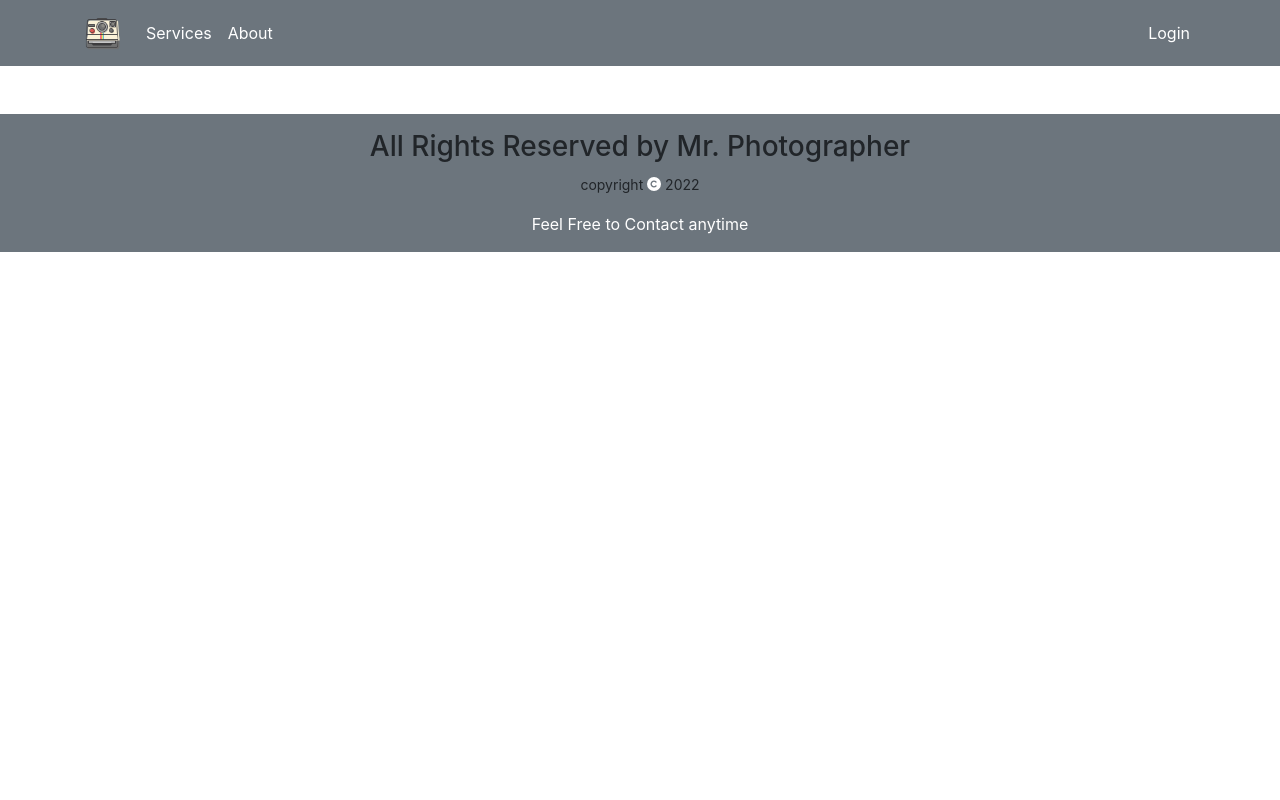
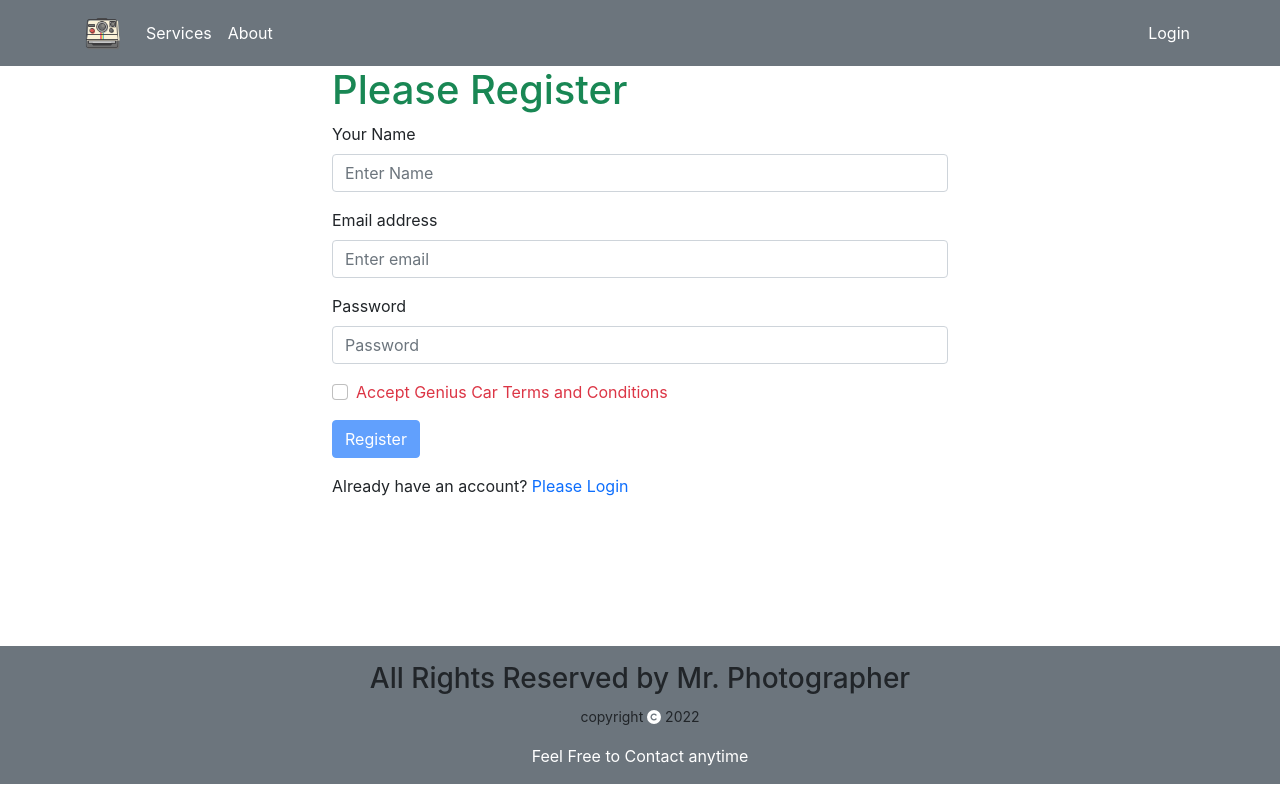
Before and after one commit to Tahmidd/mr-photographer-website, a React (Create React App) app: page /register in a window 1280 px wide. Built offline with nearby package versions, Linux system fonts and the light colour scheme.

Commit message:
register added

```diff
--- a/src/App.css
+++ b/src/App.css
@@ -11,6 +11,16 @@
   .App-logo {
     animation: App-logo-spin infinite 20s linear;
   }
+}
+
+.page-container {
+  display: flex;
+  flex-direction: column;
+  min-height: 100vh;
+}
+
+.content-wrap {
+  flex: 1;
 }
 
 .App-header {
@@ -32,6 +42,7 @@
   from {
     transform: rotate(0deg);
   }
+
   to {
     transform: rotate(360deg);
   }
--- a/src/App.js
+++ b/src/App.js
@@ -8,23 +8,28 @@ import ServiceDetail from './Pages/ServiceDetail/ServiceDetail';
 import Login from './Pages/Login/Login/Login';
 import RequireAuth from './Pages/Login/RequireAuth/RequireAuth';
 import Checkout from './Pages/Checkout/Checkout';
+import Register from './Pages/Login/Register/Register';
 
 function App() {
   return (
-    <div >
+    <div className='page-container'>
+      <div className='content-wrap'>
         <Header></Header>
         <Routes>
           <Route path='/' element={<Home></Home>}></Route>
           <Route path='/home' element={<Home></Home>}></Route>
           <Route path='/service/:serviceId' element={<ServiceDetail></ServiceDetail>}></Route>
           <Route path='/login' element={<Login></Login>}></Route>
+          <Route path="/register" element={<Register></Register>}></Route>
           <Route path="/checkout" element={
             <RequireAuth>
               <Checkout></Checkout>
             </RequireAuth>
           }></Route>
         </Routes>
+      </div>
       <Footer></Footer>
+
     </div>
   );
 }
--- a/src/Pages/Login/Login/Login.js
+++ b/src/Pages/Login/Login/Login.js
@@ -1,8 +1,14 @@
 import React from 'react';
 import { Button, Form } from 'react-bootstrap';
+import { Link, useNavigate } from 'react-router-dom';
 
 
 const Login = () => {
+    const navigate = useNavigate();
+
+    const navigateRegister = event => {
+        navigate('/register');
+    }
 
     const handleSubmit = e => {
         e.preventDefault();
@@ -22,13 +28,13 @@ const Login = () => {
                     <Form.Label>Password</Form.Label>
                     <Form.Control type="password" placeholder="Password" required />
                 </Form.Group>
-                <Form.Group className="mb-3" controlId="formBasicCheckbox">
-                    <Form.Check type="checkbox" label="Check me out" />
-                </Form.Group>
+
                 <Button variant="primary" type="submit">
                     Login
                 </Button>
             </Form>
+
+            <p>New to Genius Car? <Link to="/register" className='text-primary pe-auto text-decoration-none' onClick={navigateRegister}>Please Register</Link> </p>
         </div>
     );
 };
--- /dev/null
+++ b/src/Pages/Login/Register/Register.js
@@ -0,0 +1,52 @@
+import React, { useState } from 'react';
+import { Button, Form } from 'react-bootstrap';
+import { Link, useNavigate } from 'react-router-dom';
+
+const Register = () => {
+    const [agree, setAgree] = useState(false);
+    const navigate = useNavigate();
+
+    const navigateLogin = event => {
+        navigate('/login');
+    }
+
+    const handleSubmit = e => {
+        e.preventDefault();
+    }
+    return (
+        <div className='container w-50 '>
+            <h1 className='text-success'>Please Register</h1>
+            <Form onSubmit={handleSubmit}>
+                <Form.Group className="mb-3" controlId="formBasicEmail">
+                    <Form.Label>Your Name</Form.Label>
+                    <Form.Control type="text" placeholder="Enter Name" required />
+
+                </Form.Group>
+
+                <Form.Group className="mb-3" controlId="formBasicEmail">
+                    <Form.Label>Email address</Form.Label>
+                    <Form.Control type="email" placeholder="Enter email" required />
+
+                </Form.Group>
+
+                <Form.Group className="mb-3" controlId="formBasicPassword">
+                    <Form.Label>Password</Form.Label>
+                    <Form.Control type="password" placeholder="Password" required />
+                </Form.Group>
+                <Form.Group className="mb-3" controlId="formBasicCheckbox">
+                    <div className='d-flex'>
+                        <Form.Check onClick={() => setAgree(!agree)} type="checkbox" />
+                        <label className={`ps-2 ${agree ? '' : 'text-danger'}`} htmlFor="terms">Accept Genius Car Terms and Conditions</label>
+                    </div>
+                </Form.Group>
+                <Button disabled={!agree} variant="primary" type="submit">
+                    Register
+                </Button>
+            </Form>
+
+            <p className='mt-3'>Already have an account? <Link to="/login" className='text-primary pe-auto text-decoration-none' onClick={navigateLogin}>Please Login</Link> </p>
+        </div>
+    );
+};
+
+export default Register;
--- a/src/Pages/Shared/Footer/Footer.css
+++ b/src/Pages/Shared/Footer/Footer.css
@@ -0,0 +1,3 @@
+.footer-btm {
+    width: 100%;
+}
--- a/src/Pages/Shared/Footer/Footer.js
+++ b/src/Pages/Shared/Footer/Footer.js
@@ -7,11 +7,11 @@ const Footer = () => {
     const today = new Date();
     const year = today.getFullYear();
     return (
-        <div>
-            <footer className='text-center mt-5 bg-secondary h-100 footer-btm' >
+        <div className='footer-btm'>
+            <footer className='text-center mt-5 bg-secondary h-100 ' >
                 <h3 className='pt-3'>All Rights Reserved by Mr. Photographer</h3>
                 <p><small>copyright <FontAwesomeIcon className='text-white' icon={faCopyright} /> {year} </small></p>
-                <p className='text-white pb-3'>Feel Free to Contact anytime</p>
+                <p className='text-white pb-3 '>Feel Free to Contact anytime</p>
             </footer>
         </div>
     );
--- a/src/index.css
+++ b/src/index.css
@@ -1,4 +1,5 @@
 body {
+
   margin: 0;
   font-family: -apple-system, BlinkMacSystemFont, 'Segoe UI', 'Roboto', 'Oxygen',
     'Ubuntu', 'Cantarell', 'Fira Sans', 'Droid Sans', 'Helvetica Neue',
```
Lines whose indentation alone changed are shown as unchanged.
